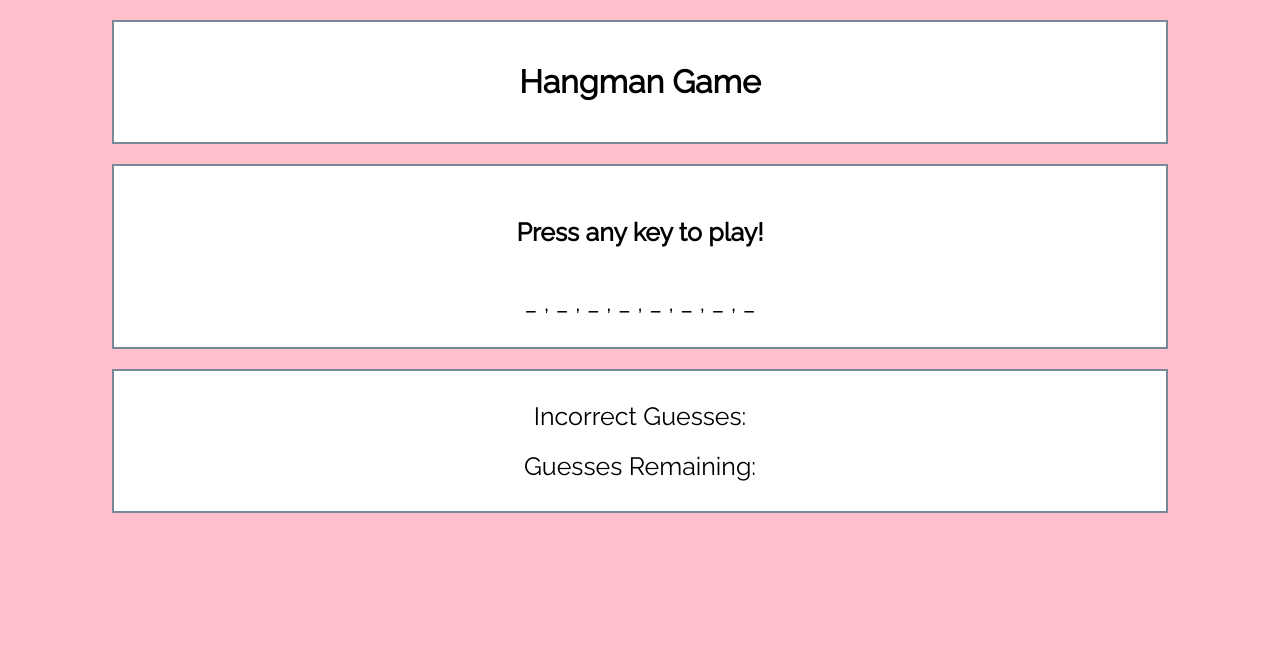
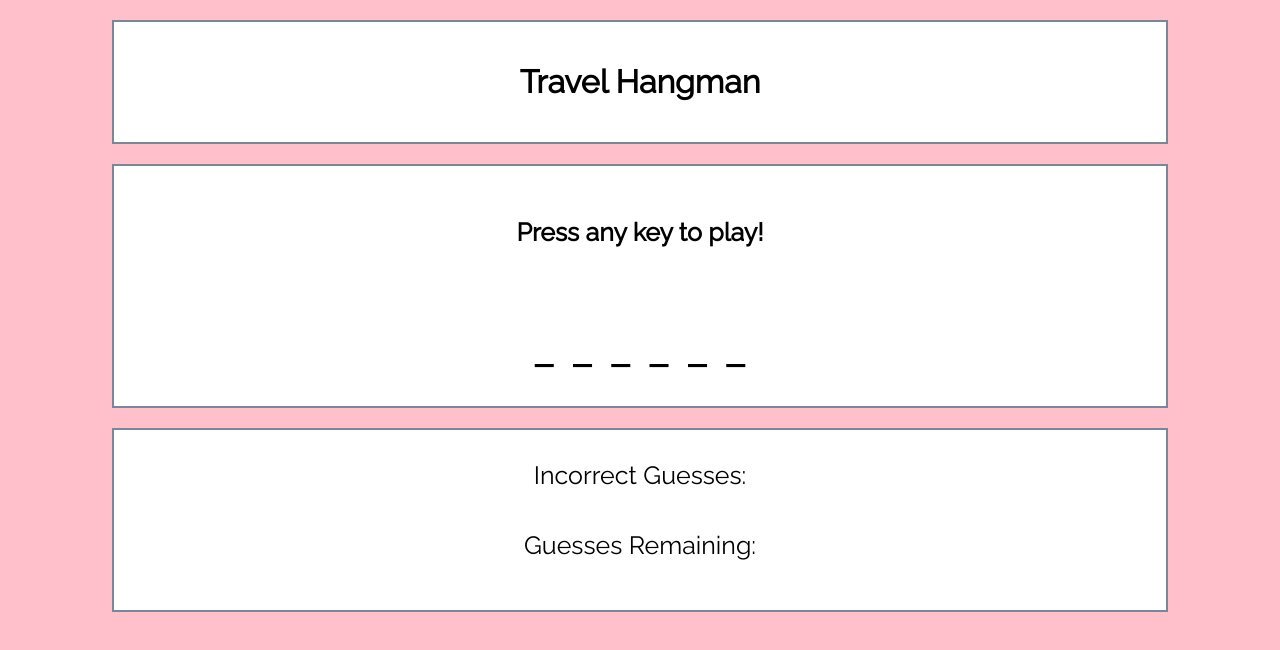
Before and after one commit to sdstanford/Hangman-Game, a plain HTML site: page index.html in a window 1280 px wide. Drawn offline with nearby package versions, Linux system fonts and the light colour scheme.

Commit message:
update Math.random issue and styling

```diff
--- a/assets/css/style.css
+++ b/assets/css/style.css
@@ -27,3 +27,8 @@ body{
     padding:10px;
     text-align:center;
 }
+
+#game{
+    font-size:50px;
+    margin-top:50px;
+}
--- a/assets/javascript/game.js
+++ b/assets/javascript/game.js
@@ -4,9 +4,8 @@ var showArray = [];
 var guessesRemaining = 10;
 var guessArray = [];
 
-
 //Choose a random word for the user to guess
-var pick = words[Math.floor(Math.random(words.length))];
+var pick = words[Math.floor(Math.random() * words.length)];
 
 //Split the chosen word into an array containing each of its individual letters
 var pickArray = pick.split("");
@@ -29,8 +28,7 @@ for (var i=0; i<pickArray.length; i++) {
 
 //Create the initial game function displaying the start up information
 window.onload = function startGame() {
-    $("#game").text(showArray);
-    $("#guessesleft").text("Guesses Remaining: ");
+    $("#game").text(showArray.join(" "));
 }
 
 //Create keyup function to capture the user's guess
@@ -52,7 +50,7 @@ document.onkeyup = function(event){
         isMatch=true;
 
         //Update display to show chosen letter in array
-        $("#game").text(showArray);
+        $("#game").text(showArray.join(" "));
         }
 
     }
@@ -64,16 +62,16 @@ document.onkeyup = function(event){
         guessesRemaining--;
         }
     //Display guesses remaining
-    $("#guessesleft").text("Guesses Remaining: " + guessesRemaining);
+    $("#guessesleft").text(guessesRemaining);
 
     //If no more guesses, alert that the game is over
     if(guessesRemaining == 0){
-        alert("You lose!")
+        alert("You lose!");
     }
 
     //If each letter has been filled, alert that the game has been won
     if(pickArray.length==guessArray.length){
-        alert("You win!")
+        alert("You win!");
     }
 
     //Reset the game
--- a/index.html
+++ b/index.html
@@ -13,7 +13,7 @@
 
 <body>
     <div class="wrapper" id="header">
-            <h1 id="header">Hangman Game</h1>
+            <h1 id="header">Travel Hangman</h1>
     </div>
     <div class="wrapper">
         <h2 class="gameelem" id="instructions">Press any key to play!</h2>
@@ -21,7 +21,9 @@
     </div>
 
      <div class="wrapper">
-        <div class="gameelem" id="wrong">Incorrect Guesses: </div>
+        <div class="gameelem">Incorrect Guesses: </div>
+        <div class="gameelem" id="wrong">  </div>
+        <div class="gameelem">Guesses Remaining:</div>
         <div class="gameelem" id="guessesleft"></div>
     </div>
 </body>
```
